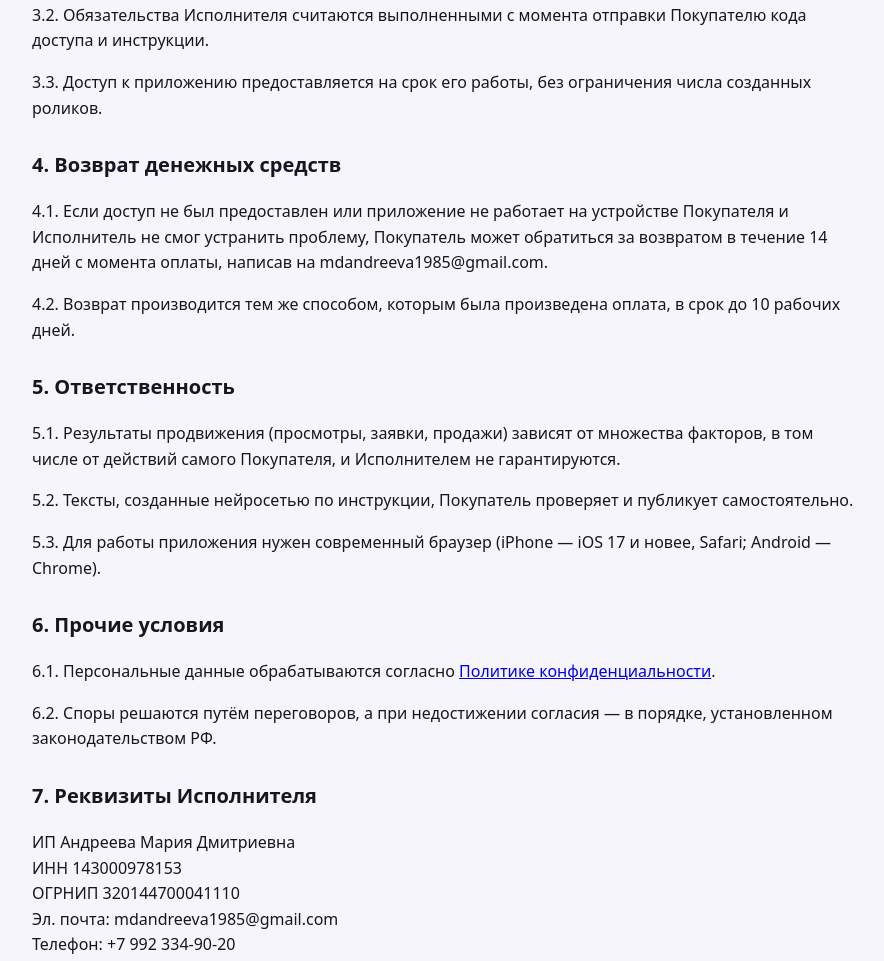
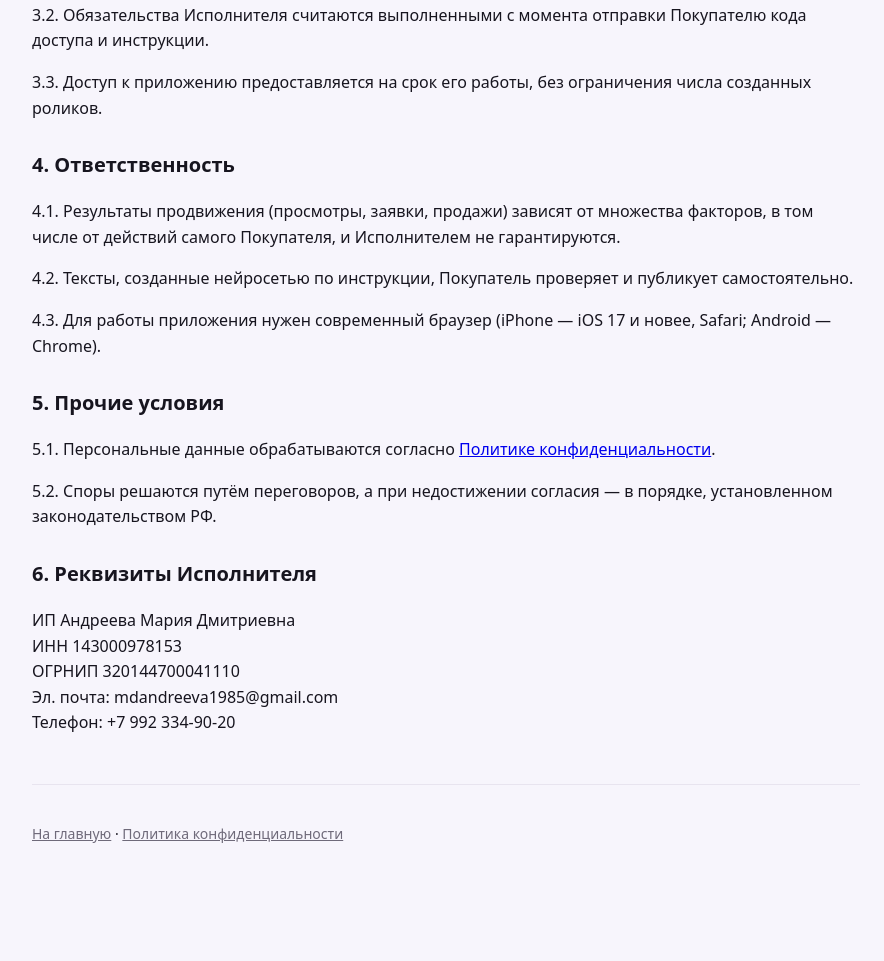
Before and after one commit to mdandreeva1985/mdandreeva1985.github.io, a plain HTML site: page oferta.html in a window 1280 px wide. Shown: the part 776-1737 px from the top of the page, without its empty margins (194-1078 px from the left). After the commit the page ends 1675 px from the top, so only its background shows below. Drawn offline with Linux system fonts and the light colour scheme.

Commit message:
Убран раздел о возврате
Co-Authored-By: Claude Opus 5.5 <noreply@anthropic.com>

```diff
--- a/oferta.html
+++ b/oferta.html
@@ -28,20 +28,16 @@
 <p>3.2. Обязательства Исполнителя считаются выполненными с момента отправки Покупателю кода доступа и инструкции.</p>
 <p>3.3. Доступ к приложению предоставляется на срок его работы, без ограничения числа созданных роликов.</p>
 
-<h2>4. Возврат денежных средств</h2>
-<p>4.1. Если доступ не был предоставлен или приложение не работает на устройстве Покупателя и Исполнитель не смог устранить проблему, Покупатель может обратиться за возвратом в течение 14 дней с момента оплаты, написав на mdandreeva1985@gmail.com.</p>
-<p>4.2. Возврат производится тем же способом, которым была произведена оплата, в срок до 10 рабочих дней.</p>
+<h2>4. Ответственность</h2>
+<p>4.1. Результаты продвижения (просмотры, заявки, продажи) зависят от множества факторов, в том числе от действий самого Покупателя, и Исполнителем не гарантируются.</p>
+<p>4.2. Тексты, созданные нейросетью по инструкции, Покупатель проверяет и публикует самостоятельно.</p>
+<p>4.3. Для работы приложения нужен современный браузер (iPhone — iOS 17 и новее, Safari; Android — Chrome).</p>
 
-<h2>5. Ответственность</h2>
-<p>5.1. Результаты продвижения (просмотры, заявки, продажи) зависят от множества факторов, в том числе от действий самого Покупателя, и Исполнителем не гарантируются.</p>
-<p>5.2. Тексты, созданные нейросетью по инструкции, Покупатель проверяет и публикует самостоятельно.</p>
-<p>5.3. Для работы приложения нужен современный браузер (iPhone — iOS 17 и новее, Safari; Android — Chrome).</p>
+<h2>5. Прочие условия</h2>
+<p>5.1. Персональные данные обрабатываются согласно <a href="privacy.html">Политике конфиденциальности</a>.</p>
+<p>5.2. Споры решаются путём переговоров, а при недостижении согласия — в порядке, установленном законодательством РФ.</p>
 
-<h2>6. Прочие условия</h2>
-<p>6.1. Персональные данные обрабатываются согласно <a href="privacy.html">Политике конфиденциальности</a>.</p>
-<p>6.2. Споры решаются путём переговоров, а при недостижении согласия — в порядке, установленном законодательством РФ.</p>
-
-<h2>7. Реквизиты Исполнителя</h2>
+<h2>6. Реквизиты Исполнителя</h2>
 <p>ИП Андреева Мария Дмитриевна<br>ИНН 143000978153<br>ОГРНИП 320144700041110<br>Эл. почта: mdandreeva1985@gmail.com<br>Телефон: +7 992 334-90-20</p>
 
 <footer><p><a href="./">На главную</a> · <a href="privacy.html">Политика конфиденциальности</a></p></footer>
```
Also changed, not shown: index.html (+0 -1 lines).
